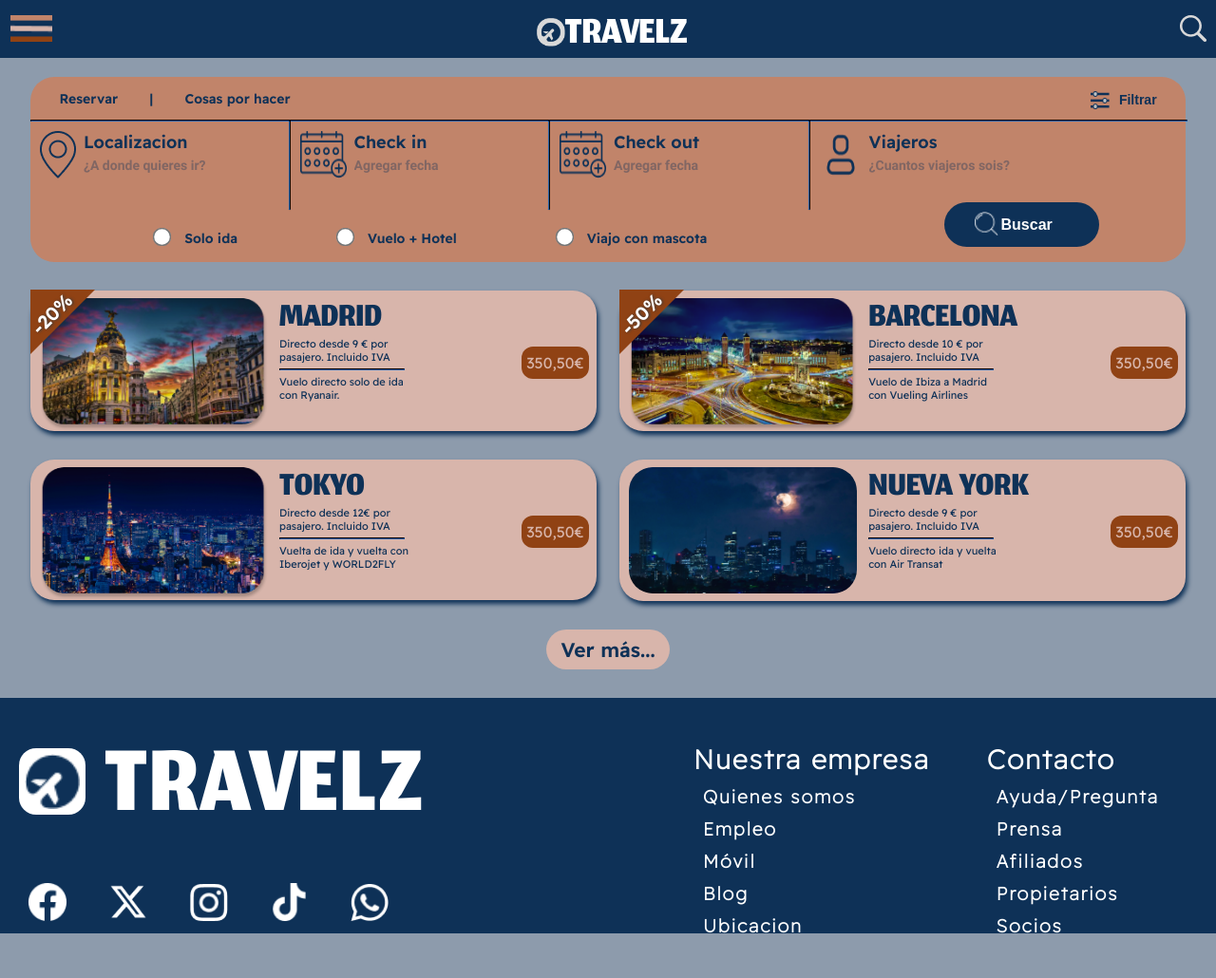
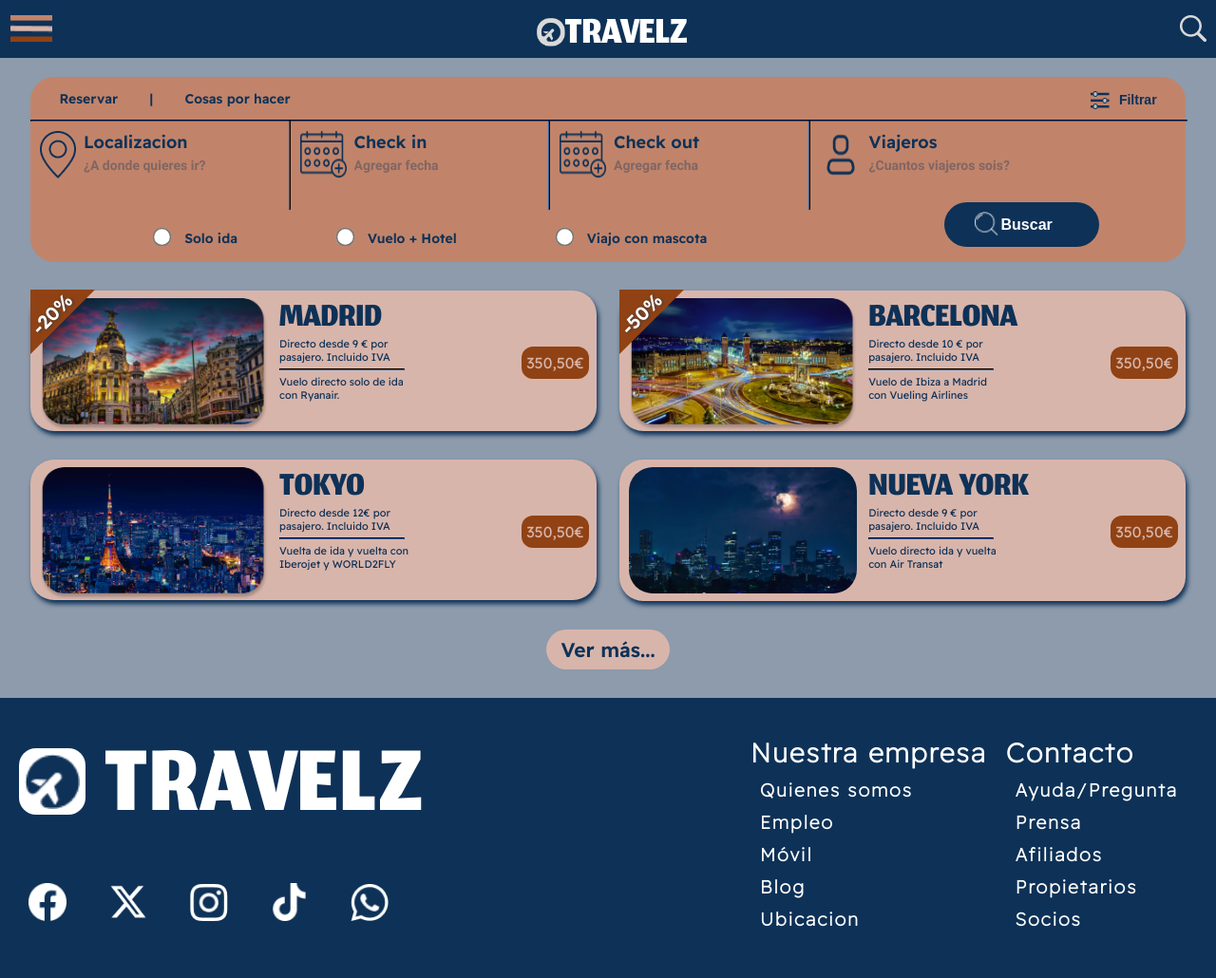
Before and after one commit to Christian-Gimenez/MaquetacionCSS_Travelz, a plain HTML site: page index.html in a window 1280 px wide. Shown: the whole page at 95% size. Drawn offline with Linux system fonts and the light colour scheme.

Commit message:
Triangulos y Footer Christian y Cards Diego

```diff
--- a/estilo.css
+++ b/estilo.css
@@ -1076,7 +1076,7 @@ hr {
 /*IVAN*/
 @media screen and (min-width: 1024px) {
     .pie {
-        min-height: 26vh;
+        min-height: 300px;
     }
 
     .logoTravelzFooter {
@@ -1114,12 +1114,12 @@ hr {
 
     .contacto {
         float: right;
-        margin-top: -193px;
+        margin-top: -180px;
     }
 
     .contacto div {
         float: left;
-        padding: 20px;
+        /* padding: 20px; */
         letter-spacing: 2px;
         margin: 10px;
     }
@@ -1168,6 +1168,11 @@ hr {
         margin-top: -200px;
     }
 
+    .contacto .contacto-der {
+        margin-left: 100px;
+        margin-right: 55px;
+    }
+
     .pie h3 {
         font-size: 40px;
     }
@@ -1207,12 +1212,6 @@ hr {
         margin-top: -255px;
     }
 
-    .contacto .contacto-der {
-        margin-left: 100px;
-        margin-right: 55px;
-    }
-
-
     .pie h3 {
         font-size: 50px;
     }
```
